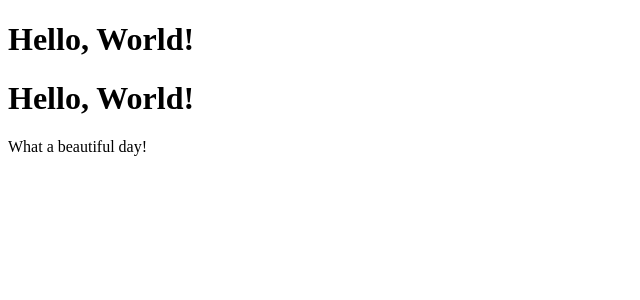
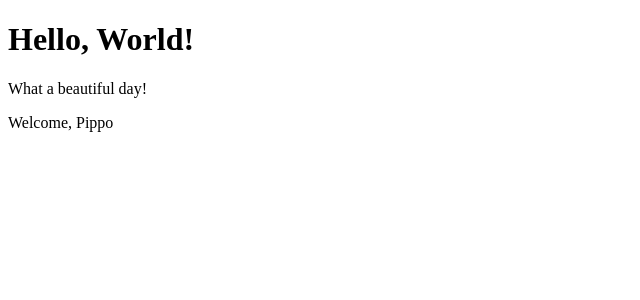
Before and after one commit to CristianRmb/react-exercises, a React (Create React App) app: page / in a window 1280 px wide. Shown: the top 300 px of the page, without its empty margins (0-640 px from the left). Built offline with nearby package versions, Linux system fonts and the light colour scheme.

Commit message:
es props-01

```diff
--- a/src/App.js
+++ b/src/App.js
@@ -1,14 +1,14 @@
 import React from 'react';
-import { HelloWorld } from './HelloWorld';
 import {Message} from './Message';
+import { Welcome } from './Welcome ';
 
 /* Write a class component called `App` that renders the `Hello` component within a `div` tag. */
 export class App extends React.Component {
   render(){
     return (
       <div>
-        <HelloWorld />
         <Message />
+        <Welcome name="Pippo" />
       </div>
     );
   }
--- /dev/null
+++ b/src/Welcome .js
@@ -0,0 +1,12 @@
+import React from 'react';
+
+/* Create a Welcome class component that receives a name prop and renders the Welcome,
+{name}! message within a p tag. Render this component to you App component,
+passing it a name prop of your choosing. */
+
+export class Welcome extends React.Component {
+  render(){
+    return <p>Welcome, {this.props.name}</p>
+  }
+
+}
```
